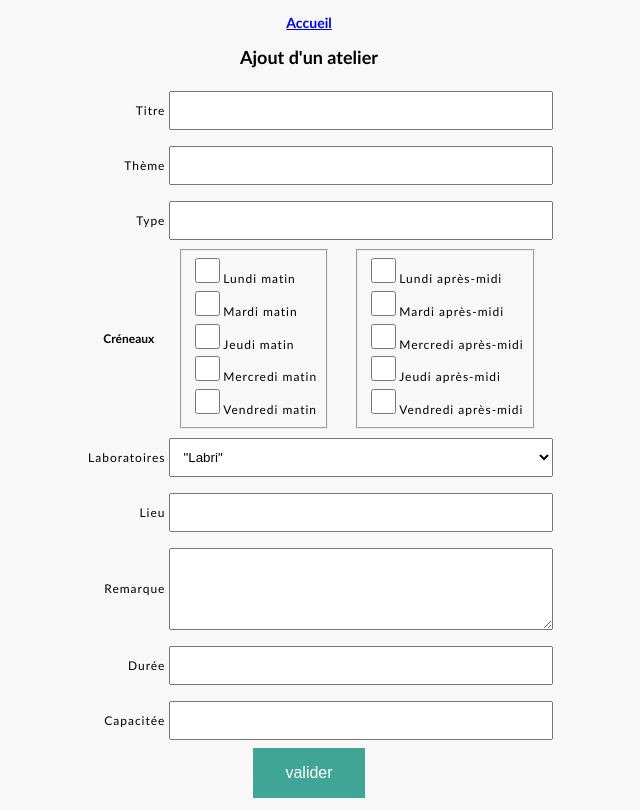
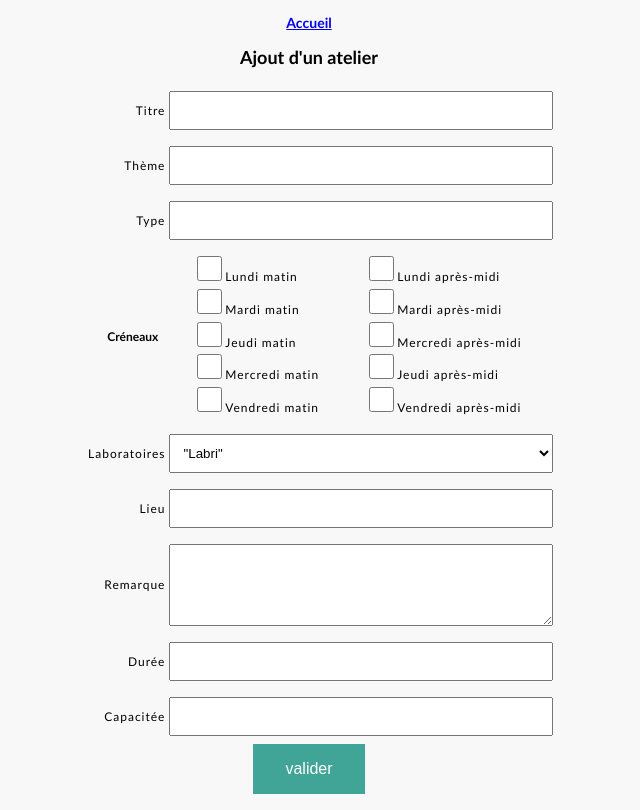
Before and after one commit to waaliid/CDP_ITW_DEV, a PHP site: page /create_atelier.php in a window 1280 px wide. Shown: the whole page, without its empty margins (331-971 px from the left). Run offline with PHP 8.4, Linux system fonts and the light colour scheme; data comes from the database, SQL or seed files in the repository.

Commit message:
[Src/Web/css] Mise à jour du css style_form

```diff
--- a/Src/Web/css/style_form.css
+++ b/Src/Web/css/style_form.css
@@ -54,7 +54,13 @@ table.form-checkbox {
     box-sizing: border-box;
 }
 
+.morningSlots {
+   border-style: none;
+}
 
+.afternoonSlots{
+    border-style: none;
+}
 
 input[type="checkbox"] {
     height: 25px;
@@ -115,6 +121,7 @@ input[type=button], input[type=submit], input[type=reset] {
     border: none;
     color: white;
     padding: 16px 32px;
+    margin-bottom: 16px;
     text-align: center;
     text-decoration: none;
     cursor: pointer;
```
